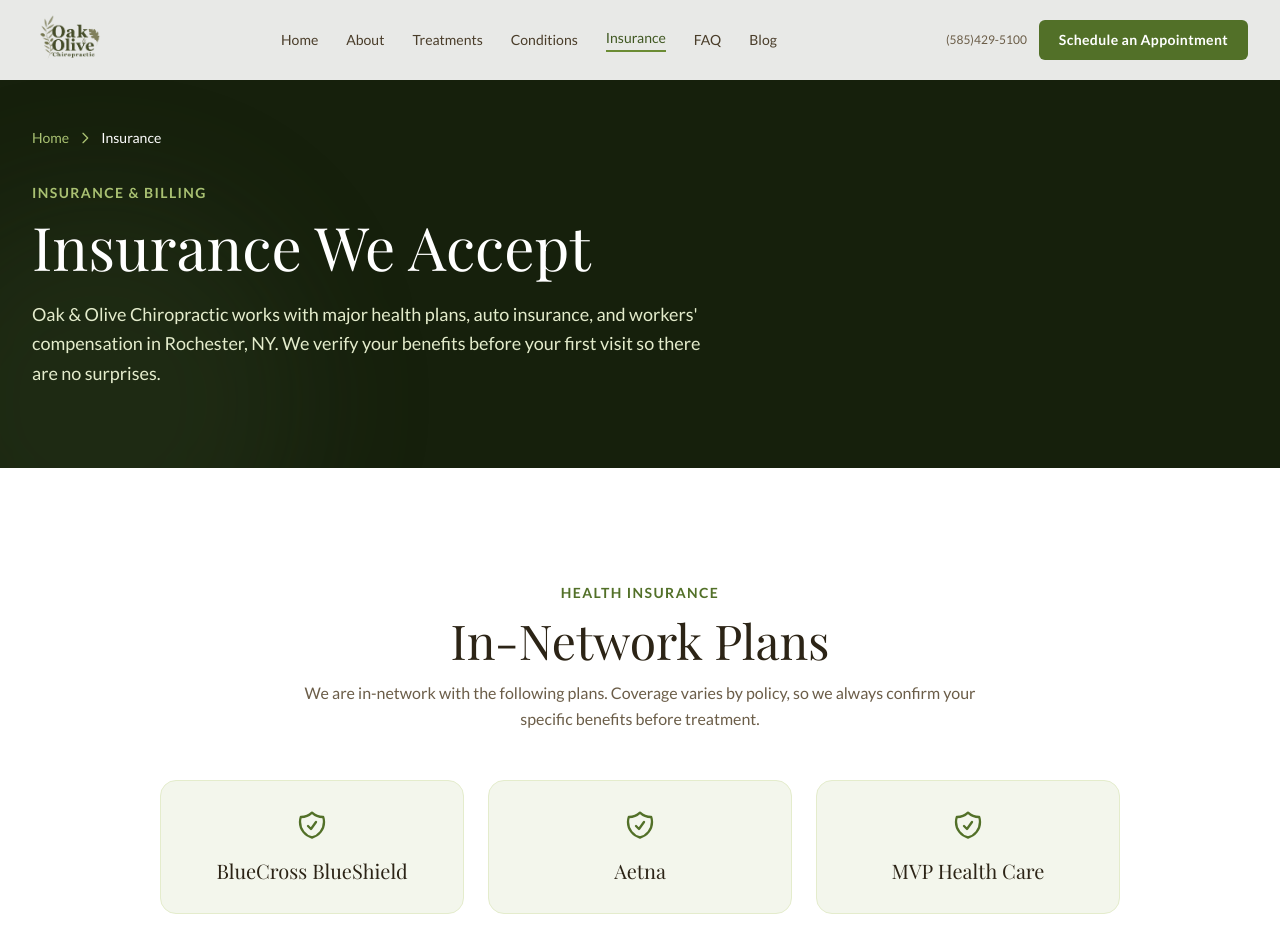
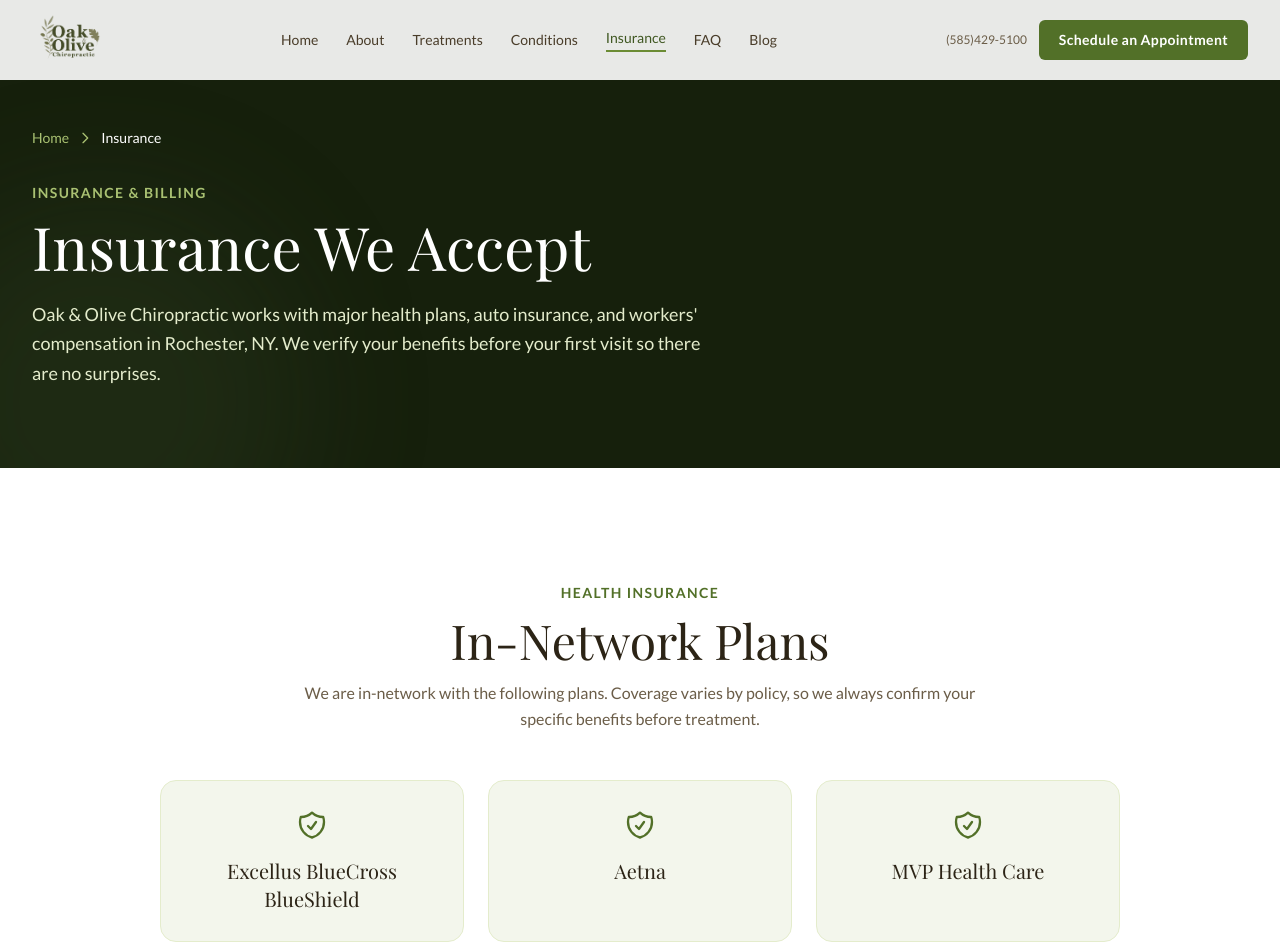
Before and after one commit to alonandon/OakandOlive, a Next.js app: page /insurance in a window 1280 px wide. Shown: the top 952 px of the page. Built offline with nearby package versions, Linux system fonts and the light colour scheme.

Commit message:
Name Excellus BlueCross BlueShield on insurance page
Co-Authored-By: Claude Opus 5.5 <noreply@anthropic.com>
Claude-Session: https://claude.ai/code/session_018FhuiHEvUahZiY43yAXwSr

```diff
--- a/src/app/insurance/page.tsx
+++ b/src/app/insurance/page.tsx
@@ -6,11 +6,11 @@ import { breadcrumbSchema, faqSchema } from '@/lib/schema'
 export const metadata: Metadata = buildMetadata({
   title: 'Insurance We Accept',
   description:
-    "Oak & Olive Chiropractic in Rochester, NY is in-network with BlueCross BlueShield, Aetna, MVP, and Medicare, and accepts no-fault auto and workers' compensation cases. Call to verify your benefits.",
+    "Oak & Olive Chiropractic in Rochester, NY is in-network with Excellus BlueCross BlueShield, Aetna, MVP, and Medicare, and accepts no-fault auto and workers' compensation cases. Call to verify your benefits.",
   path: '/insurance',
 })
 
-const healthPlans = ['BlueCross BlueShield', 'Aetna', 'MVP Health Care']
+const healthPlans = ['Excellus BlueCross BlueShield', 'Aetna', 'MVP Health Care']
 
 const injuryCoverage = [
   {
```
